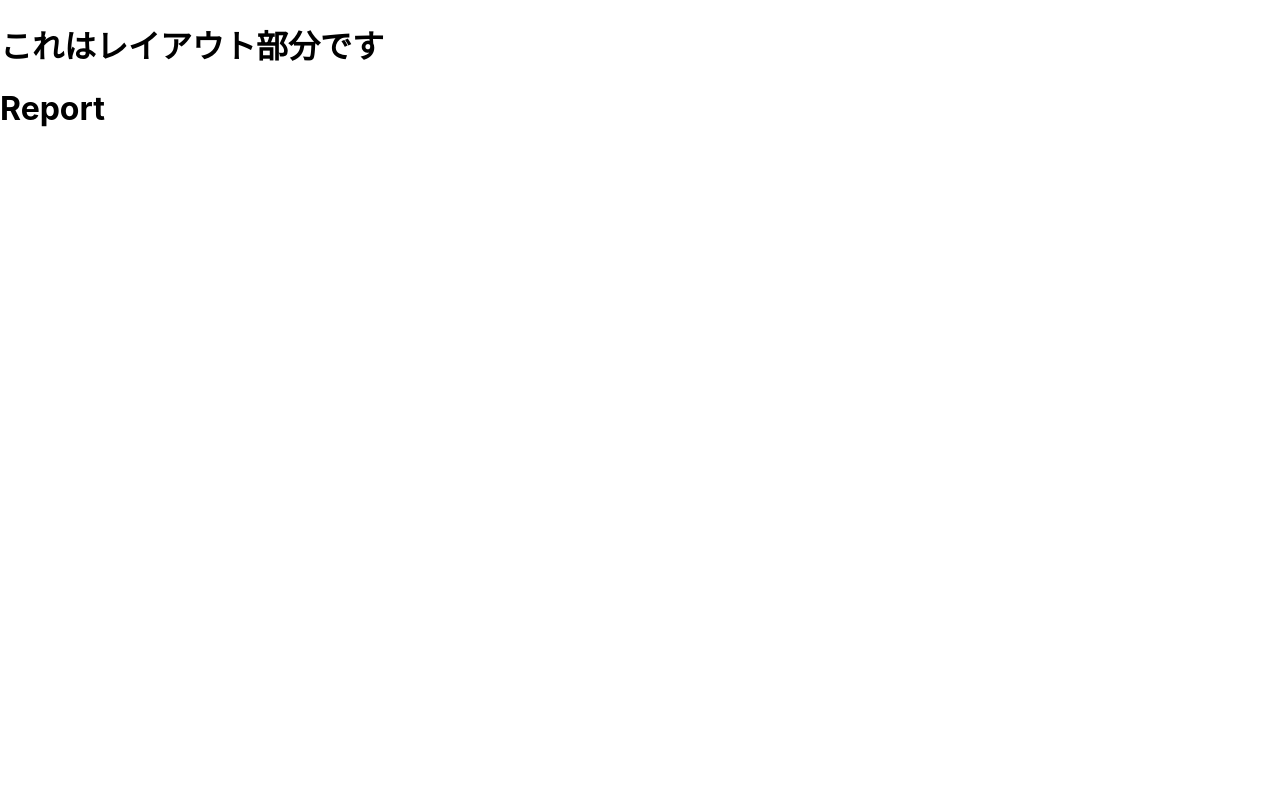
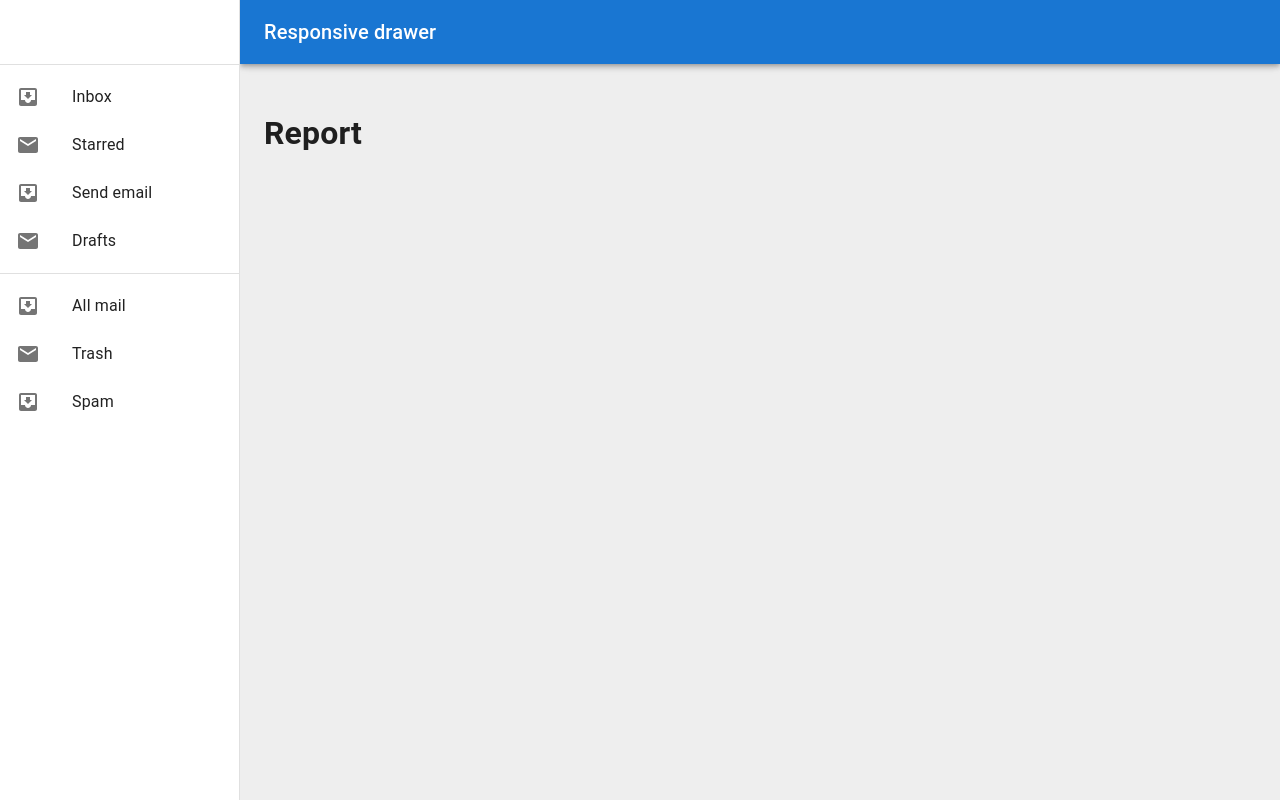
Before and after one commit to Kroro1208/react_household_app, a React (Create React App) app: page /report in a window 1280 px wide. Built offline with nearby package versions, Linux system fonts and the light colour scheme.

Commit message:
MUIをインストールしてサイドバーを実装した

```diff
--- a/package.json
+++ b/package.json
@@ -3,6 +3,10 @@
   "version": "0.1.0",
   "private": true,
   "dependencies": {
+    "@emotion/react": "^11.11.3",
+    "@emotion/styled": "^11.11.0",
+    "@mui/icons-material": "^5.15.10",
+    "@mui/material": "^5.15.10",
     "@testing-library/jest-dom": "^5.17.0",
     "@testing-library/react": "^13.4.0",
     "@testing-library/user-event": "^13.5.0",
--- a/src/App.tsx
+++ b/src/App.tsx
@@ -2,7 +2,7 @@
 import './App.css';
 import Home from './pages/Home';
 import Report from './pages/Report';
-import Nomatch from './pages/Nomatch';
+import NotFound from './pages/NotFound';
 import AppLayout from './pages/components/layout/AppLayout';
 
 function App() {
@@ -12,7 +12,7 @@
         <Route path='/' element={<AppLayout />}>
           <Route index element={<Home />} />
           <Route path="/report" element={<Report />} />
-          <Route path="*" element={<Nomatch />} />
+          <Route path="*" element={<NotFound />} />
         </Route>
       </Routes>
     </Router>
--- a/src/pages/Nomatch.tsx
+++ b/src/pages/NotFound.tsx
@@ -1,6 +1,6 @@
 import React from 'react'
 
-const Nomatch = () => {
+const NotFound = () => {
     return (
         <div>
             <h1>ページが見つかりません</h1>
@@ -8,4 +8,4 @@
     )
 }
 
-export default Nomatch
+export default NotFound
--- a/src/pages/components/layout/AppLayout.tsx
+++ b/src/pages/components/layout/AppLayout.tsx
@@ -1,14 +1,141 @@
-import { Outlet } from 'react-router-dom'
+import * as React from 'react';
+import AppBar from '@mui/material/AppBar';
+import Box from '@mui/material/Box';
+import CssBaseline from '@mui/material/CssBaseline';
+import Divider from '@mui/material/Divider';
+import Drawer from '@mui/material/Drawer';
+import IconButton from '@mui/material/IconButton';
+import InboxIcon from '@mui/icons-material/MoveToInbox';
+import List from '@mui/material/List';
+import ListItem from '@mui/material/ListItem';
+import ListItemButton from '@mui/material/ListItemButton';
+import ListItemIcon from '@mui/material/ListItemIcon';
+import ListItemText from '@mui/material/ListItemText';
+import MailIcon from '@mui/icons-material/Mail';
+import MenuIcon from '@mui/icons-material/Menu';
+import Toolbar from '@mui/material/Toolbar';
+import Typography from '@mui/material/Typography';
+import { Outlet } from 'react-router-dom';
 
-const AppLayout = () => {
+const drawerWidth = 240;
+
+export default function AppLayout() {
+    const [mobileOpen, setMobileOpen] = React.useState(false);
+    const [isClosing, setIsClosing] = React.useState(false);
+
+    const handleDrawerClose = () => {
+        setIsClosing(true);
+        setMobileOpen(false);
+    };
+
+    const handleDrawerTransitionEnd = () => {
+        setIsClosing(false);
+    };
+
+    const handleDrawerToggle = () => {
+        if (!isClosing) {
+            setMobileOpen(!mobileOpen);
+        }
+    };
+
+    const drawer = (
+        <div>
+            <Toolbar />
+            <Divider />
+            <List>
+                {['Inbox', 'Starred', 'Send email', 'Drafts'].map((text, index) => (
+                    <ListItem key={text} disablePadding>
+                        <ListItemButton>
+                            <ListItemIcon>
+                                {index % 2 === 0 ? <InboxIcon /> : <MailIcon />}
+                            </ListItemIcon>
+                            <ListItemText primary={text} />
+                        </ListItemButton>
+                    </ListItem>
+                ))}
+            </List>
+            <Divider />
+            <List>
+                {['All mail', 'Trash', 'Spam'].map((text, index) => (
+                    <ListItem key={text} disablePadding>
+                        <ListItemButton>
+                            <ListItemIcon>
+                                {index % 2 === 0 ? <InboxIcon /> : <MailIcon />}
+                            </ListItemIcon>
+                            <ListItemText primary={text} />
+                        </ListItemButton>
+                    </ListItem>
+                ))}
+            </List>
+        </div>
+    );
+
     return (
-        <>
-            <div>
-                <h1>これはレイアウト部分です</h1>
-            </div>
-            <Outlet></Outlet>
-        </>
-    )
+        <Box sx={{ display: 'flex', bgcolor: (theme) => theme.palette.grey[200], minHeight: "100vh" }}>
+            <CssBaseline />
+            {/* header */}
+            <AppBar
+                position="fixed"
+                sx={{
+                    width: { sm: `calc(100% - ${drawerWidth}px)` },
+                    ml: { sm: `${drawerWidth}px` },
+                }}
+            >
+                <Toolbar>
+                    <IconButton
+                        color="inherit"
+                        aria-label="open drawer"
+                        edge="start"
+                        onClick={handleDrawerToggle}
+                        sx={{ mr: 2, display: { sm: 'none' } }}
+                    >
+                        <MenuIcon />
+                    </IconButton>
+                    <Typography variant="h6" noWrap component="div">
+                        Responsive drawer
+                    </Typography>
+                </Toolbar>
+            </AppBar>
+            {/* sidebar */}
+            <Box
+                component="nav"
+                sx={{ width: { sm: drawerWidth }, flexShrink: { sm: 0 } }}
+                aria-label="mailbox folders"
+            >
+                <Drawer
+                    variant="temporary"
+                    open={mobileOpen}
+                    onTransitionEnd={handleDrawerTransitionEnd}
+                    onClose={handleDrawerClose}
+                    ModalProps={{
+                        keepMounted: true,
+                    }}
+                    sx={{
+                        display: { xs: 'block', sm: 'none' },
+                        '& .MuiDrawer-paper': { boxSizing: 'border-box', width: drawerWidth },
+                    }}
+                >
+                    {drawer}
+                </Drawer>
+                <Drawer
+                    variant="permanent"
+                    sx={{
+                        display: { xs: 'none', sm: 'block' },
+                        '& .MuiDrawer-paper': { boxSizing: 'border-box', width: drawerWidth },
+                    }}
+                    open
+                >
+                    {drawer}
+                </Drawer>
+            </Box>
+            {/* Main */}
+            <Box
+                component="main"
+                sx={{ flexGrow: 1, p: 3, width: { sm: `calc(100% - ${drawerWidth}px)` } }}
+            >
+                <Toolbar />
+                <Outlet />
+            </Box>
+        </Box>
+    );
 }
-
-export default AppLayout
```
Also changed, not shown: 1 other file (tests, documents, lock files or other folders).
